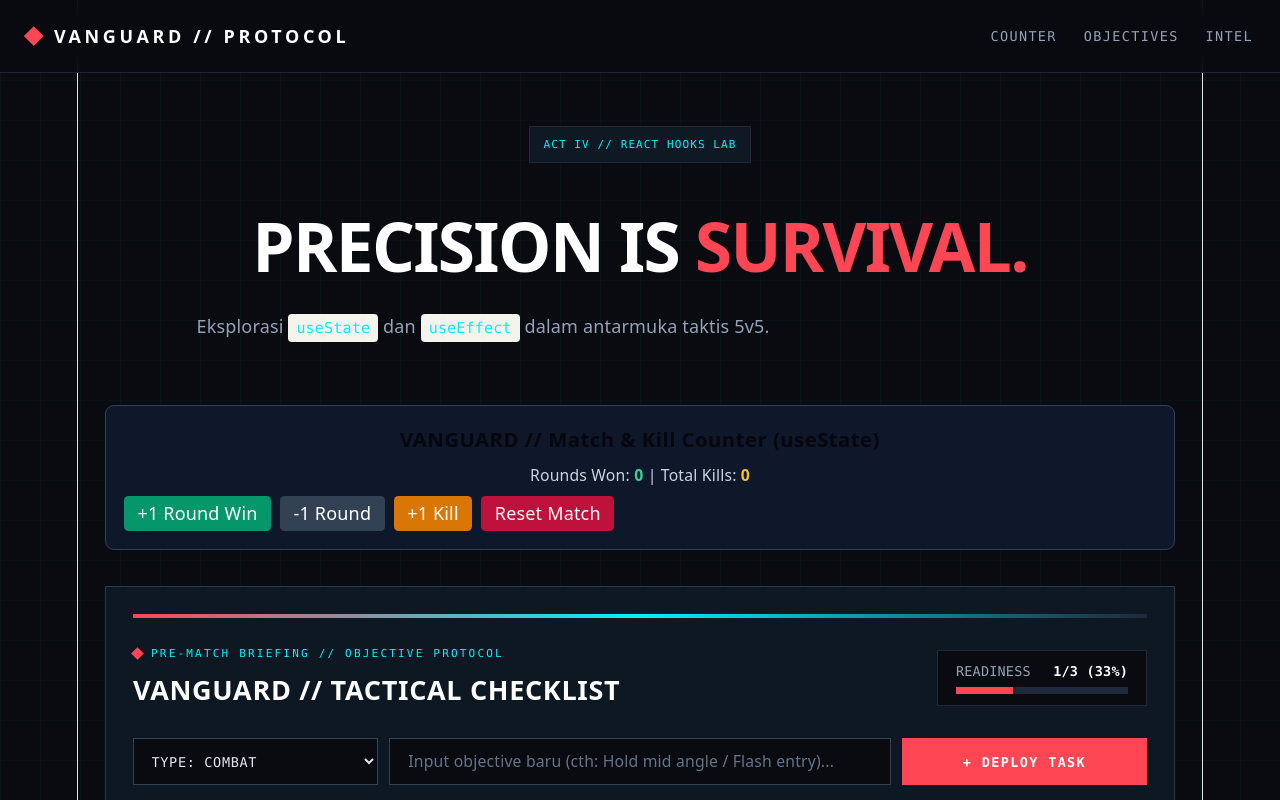
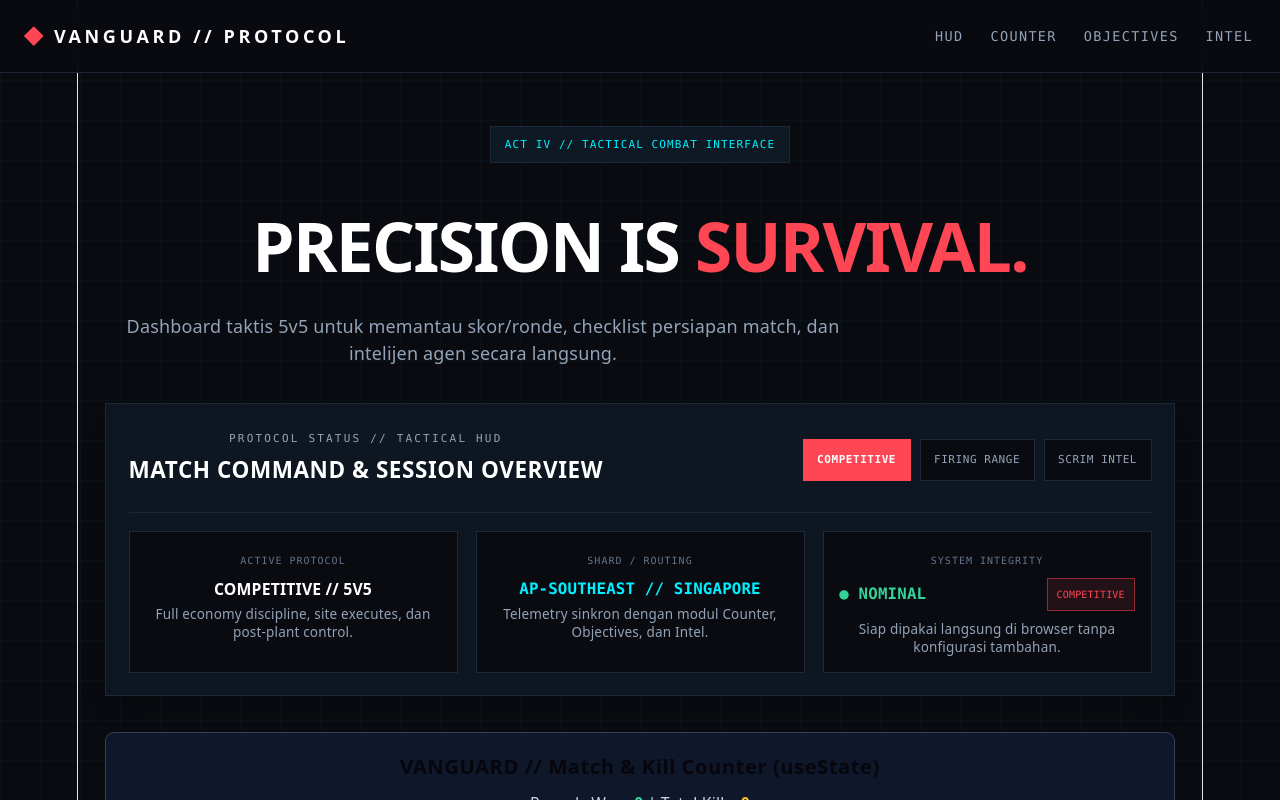
Before and after one commit to rafiefahmi2905-dev/vanguard-fps-v2, a React (Vite) app: page / in a window 1280 px wide. Shown: the top 800 px of the page. Built offline with nearby package versions, Linux system fonts and the light colour scheme; no server answers.

Commit message:
feat(ui): add tactical HUD overview panel to Vanguard Protocol

```diff
--- a/src/App.jsx
+++ b/src/App.jsx
@@ -1,3 +1,4 @@
+import VanguardHudOverview from "./components/VanguardHudOverview";
 import VanguardCounter from "./components/VanguardCounter";
 import VanguardTodo from "./components/VanguardTodo";
 import VanguardIntelFeed from "./components/VanguardIntelFeed";
@@ -16,7 +17,10 @@ function App() {
             </span>
           </div>
 
-          <div className="flex items-center gap-6 text-xs font-mono tracking-widest text-slate-400">
+          <div className="flex items-center gap-4 sm:gap-6 text-xs font-mono tracking-widest text-slate-400">
+            <a href="#hud" className="hover:text-white transition">
+              HUD
+            </a>
             <a href="#counter" className="hover:text-[#00f0ff] transition">
               COUNTER
             </a>
@@ -31,21 +35,24 @@ function App() {
       </nav>
 
       {/* Hero / Match Briefing Header */}
-      <section id="hero" className="pt-28 pb-10 px-6 max-w-7xl mx-auto">
+      <section id="hero" className="pt-28 pb-8 px-6 max-w-7xl mx-auto">
         <div className="inline-flex items-center gap-2 px-3 py-1 bg-[#0f1923] border border-slate-800 text-[11px] font-mono tracking-widest text-[#00f0ff] mb-4">
-          <span>ACT IV // REACT HOOKS LAB</span>
+          <span>ACT IV // TACTICAL COMBAT INTERFACE</span>
         </div>
         <h1 className="text-4xl md:text-6xl font-black tracking-tight text-white uppercase">
           PRECISION IS <span className="text-[#ff4655]">SURVIVAL.</span>
         </h1>
         <p className="mt-3 max-w-2xl text-sm md:text-base text-slate-400">
-          Eksplorasi <code className="text-[#00f0ff]">useState</code> dan{" "}
-          <code className="text-[#00f0ff]">useEffect</code> dalam antarmuka taktis 5v5.
+          Dashboard taktis 5v5 untuk memantau skor/ronde, checklist persiapan match, dan intelijen agen secara langsung.
         </p>
       </section>
 
-      {/* 3 Komponen Utama Tugas */}
+      {/* Tampilan Utama & Komponen Interaktif */}
       <main className="pb-16 px-6 max-w-7xl mx-auto space-y-8">
+        <section id="hud">
+          <VanguardHudOverview />
+        </section>
+
         <section id="counter">
           <VanguardCounter />
         </section>
@@ -61,7 +68,7 @@ function App() {
 
       {/* Footer */}
       <footer className="border-t border-slate-800/80 py-6 px-6 text-center text-xs font-mono tracking-widest text-slate-500">
-        VANGUARD PROTOCOL // USESTATE &amp; USEEFFECT SHOWCASE
+        VANGUARD PROTOCOL // TACTICAL WEB INTERFACE
       </footer>
     </div>
   );
--- /dev/null
+++ b/src/components/VanguardHudOverview.jsx
@@ -0,0 +1,112 @@
+import { useState } from "react";
+
+const TACTICAL_MODES = [
+  {
+    id: "COMPETITIVE",
+    label: "COMPETITIVE // 5V5",
+    region: "AP-SOUTHEAST // SINGAPORE",
+    accent: "text-[#ff4655] border-[#ff4655]/50 bg-[#ff4655]/10",
+    note: "Full economy discipline, site executes, dan post-plant control.",
+  },
+  {
+    id: "FIRING_RANGE",
+    label: "FIRING RANGE // DRILL",
+    region: "LOCAL PRACTICE // SANDBOX",
+    accent: "text-[#00f0ff] border-[#00f0ff]/50 bg-[#00f0ff]/10",
+    note: "Fokus recoil control, flick timing, dan latihan lineup utility.",
+  },
+  {
+    id: "SCRIM_INTEL",
+    label: "SCRIM BRIEFING // RECON",
+    region: "TACTICAL HUB // LIVE FEED",
+    accent: "text-amber-400 border-amber-400/50 bg-amber-400/10",
+    note: "Review komposisi role tim dan kesiapan sebelum masuk ronde.",
+  },
+];
+
+export default function VanguardHudOverview() {
+  const [selectedMode, setSelectedMode] = useState("COMPETITIVE");
+
+  const activeMode =
+    TACTICAL_MODES.find((m) => m.id === selectedMode) || TACTICAL_MODES[0];
+
+  return (
+    <div className="bg-[#0f1923]/90 border border-slate-800 p-5 shadow-xl">
+      <div className="flex flex-col lg:flex-row lg:items-center lg:justify-between gap-4 pb-4 border-b border-slate-800/80">
+        <div>
+          <p className="text-[11px] font-mono tracking-[0.2em] text-slate-400 uppercase">
+            PROTOCOL STATUS // TACTICAL HUD
+          </p>
+          <h2 className="text-lg sm:text-xl font-black tracking-wide text-white uppercase mt-0.5">
+            MATCH COMMAND &amp; SESSION OVERVIEW
+          </h2>
+        </div>
+
+        {/* Selector Mode Tampilan */}
+        <div className="flex flex-wrap gap-2">
+          {TACTICAL_MODES.map((mode) => {
+            const isSelected = mode.id === selectedMode;
+            return (
+              <button
+                key={mode.id}
+                type="button"
+                onClick={() => setSelectedMode(mode.id)}
+                className={`px-3 py-1.5 text-[11px] font-mono tracking-wider uppercase border transition cursor-pointer ${
+                  isSelected
+                    ? "bg-[#ff4655] border-[#ff4655] text-white font-bold"
+                    : "bg-[#090b10] border-slate-800 text-slate-400 hover:text-white hover:border-slate-600"
+                }`}
+              >
+                {mode.id.replace("_", " ")}
+              </button>
+            );
+          })}
+        </div>
+      </div>
+
+      {/* Ringkasan 3 Kartu Info Taktis */}
+      <div className="grid grid-cols-1 md:grid-cols-3 gap-4 mt-4">
+        <div className="bg-[#090b10]/90 border border-slate-800 p-3.5">
+          <span className="text-[10px] font-mono tracking-widest text-slate-500 uppercase block">
+            ACTIVE PROTOCOL
+          </span>
+          <p className="text-sm font-bold text-white mt-1">{activeMode.label}</p>
+          <p className="text-xs text-slate-400 mt-1">{activeMode.note}</p>
+        </div>
+
+        <div className="bg-[#090b10]/90 border border-slate-800 p-3.5">
+          <span className="text-[10px] font-mono tracking-widest text-slate-500 uppercase block">
+            SHARD / ROUTING
+          </span>
+          <p className="text-sm font-mono font-bold text-[#00f0ff] mt-1">
+            {activeMode.region}
+          </p>
+          <p className="text-xs text-slate-400 mt-1">
+            Telemetry sinkron dengan modul Counter, Objectives, dan Intel.
+          </p>
+        </div>
+
+        <div className="bg-[#090b10]/90 border border-slate-800 p-3.5 flex flex-col justify-between">
+          <div>
+            <span className="text-[10px] font-mono tracking-widest text-slate-500 uppercase block">
+              SYSTEM INTEGRITY
+            </span>
+            <div className="flex items-center justify-between mt-1">
+              <span className="text-sm font-mono font-bold text-emerald-400">
+                ● NOMINAL
+              </span>
+              <span
+                className={`text-[10px] font-mono px-2 py-0.5 border ${activeMode.accent}`}
+              >
+                {activeMode.id}
+              </span>
+            </div>
+          </div>
+          <p className="text-xs text-slate-400 mt-2">
+            Siap dipakai langsung di browser tanpa konfigurasi tambahan.
+          </p>
+        </div>
+      </div>
+    </div>
+  );
+}
```
